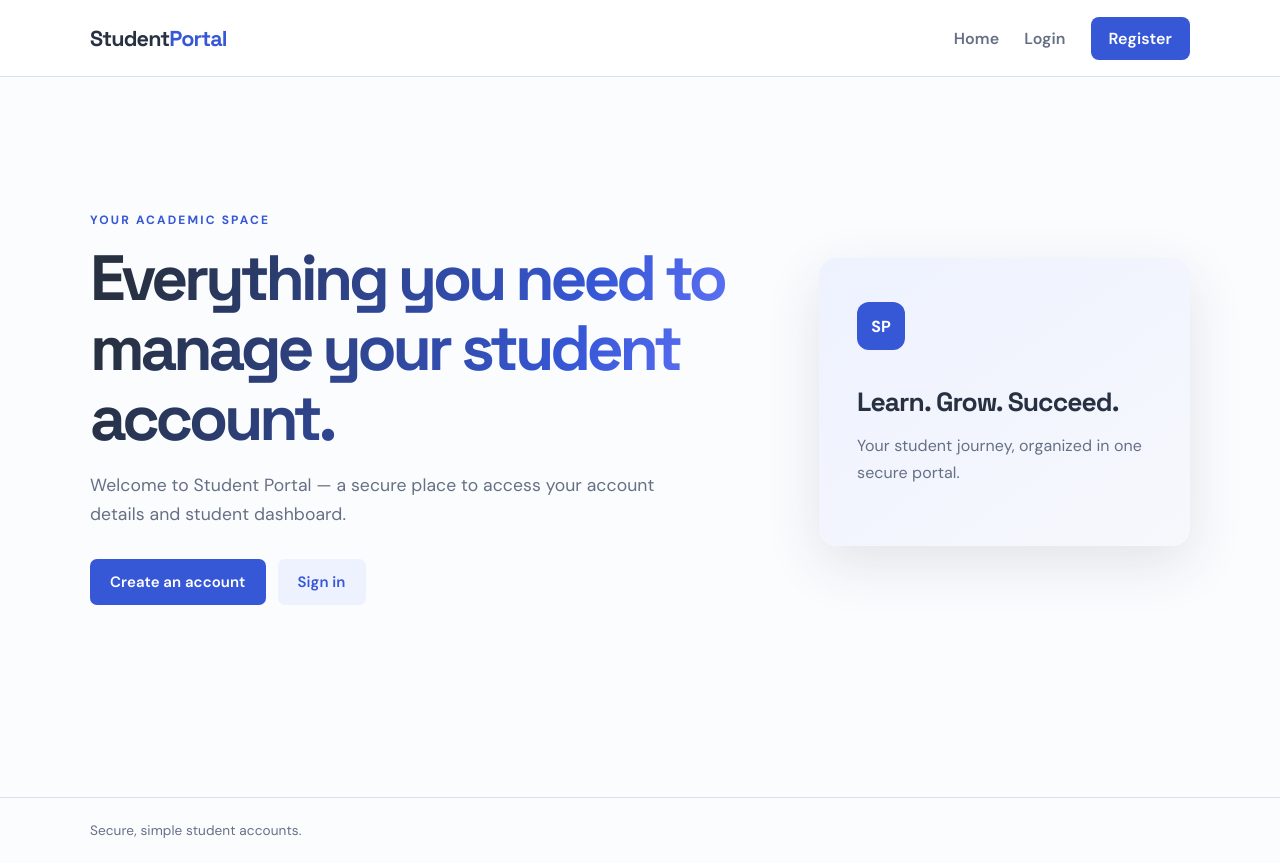
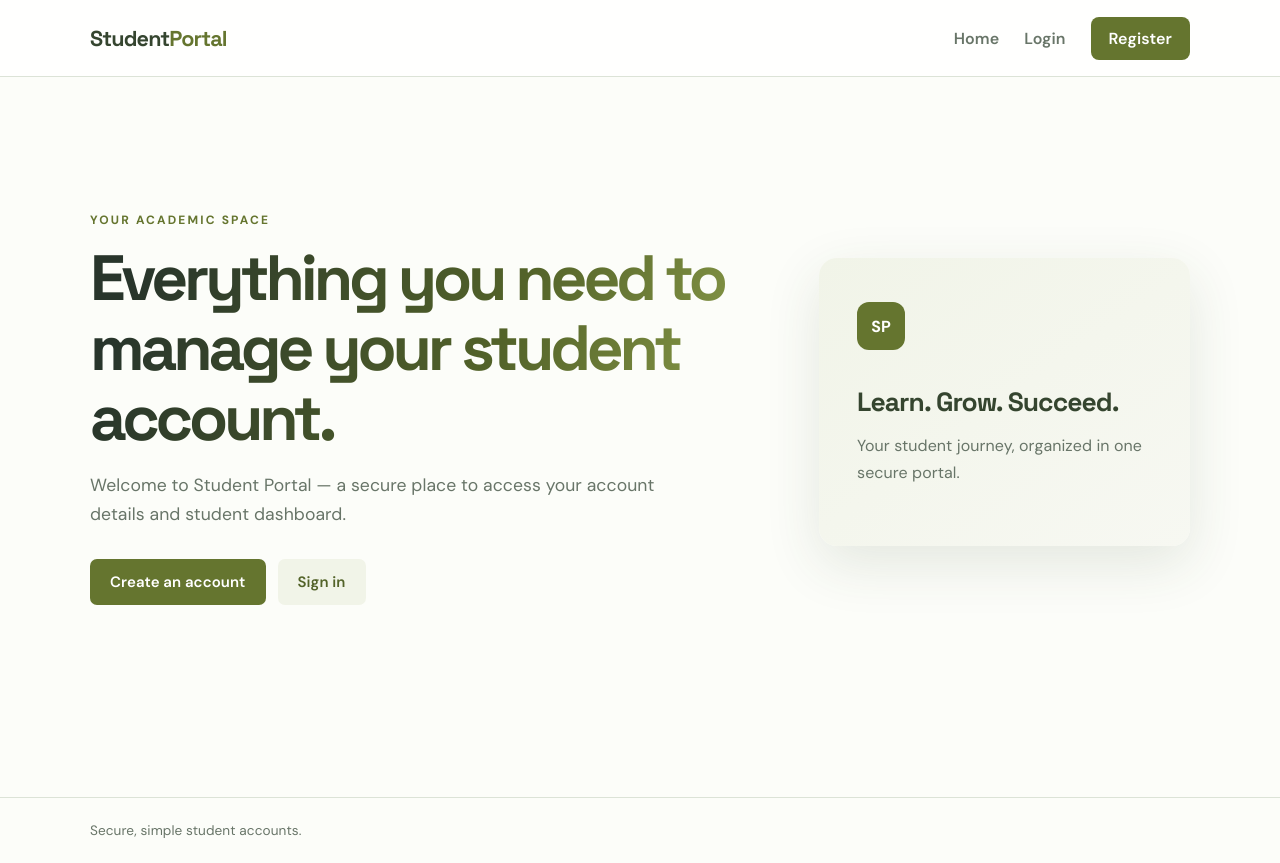
Before and after one commit to akashbondada1234/student-portal, a FastAPI app: page / in a window 1280 px wide. Run offline with FastAPI, Linux system fonts and the light colour scheme.

Commit message:
Apply olive and forest visual theme

```diff
--- a/static/style.css
+++ b/static/style.css
@@ -56,3 +56,17 @@ h2{color:#273142}
 label{color:#344054}input{color:#273142;border-color:#cfd8e5}input:focus{outline-color:#b9c4ff;border-color:#3657d6}
 .info-grid strong{color:#344054}.badge{color:#3657d6}
 .admin-mark{background:#e9edff;color:#3657d6}.denied-icon{background:#eef2ff;color:#3657d6}
+
+/* Olive and forest professional theme */
+:root{--ink:#28352b;--muted:#687568;--line:#dce3d7;--blue:#65752f;--teal:#8c9d4a;--pale:#f1f4e8;--white:#fff;--shadow:0 18px 55px rgba(53,70,39,.12)}
+body{color:#28352b;background:#fcfdf9}
+h1{background:linear-gradient(110deg,#28352b 8%,#536329 62%,#8c9d4a 100%);-webkit-background-clip:text;background-clip:text;-webkit-text-fill-color:transparent}
+h2{color:#35452f}
+.brand{color:#35452f}.brand span{color:#65752f}
+.nav-links a,.nav-button{color:#687568}.nav-links a:hover,.form-foot a{color:#65752f}
+.nav-cta,.primary{background:#65752f}.secondary{background:#f1f4e8;color:#536329}.outline{border-color:#dce3d7;color:#536329}
+.eyebrow,.label{color:#65752f}.hero-card{background:linear-gradient(145deg,#f1f4e8,#f7f8f2)}
+.card-icon,.avatar{background:#65752f}
+label{color:#40513e}input{color:#28352b;border-color:#cfd9c9}input:focus{outline-color:#c7d39d;border-color:#65752f}
+.info-grid strong{color:#40513e}.badge{color:#65752f}
+.admin-mark{background:#e9efdc;color:#536329}.denied-icon{background:#f1f4e8;color:#65752f}
```
